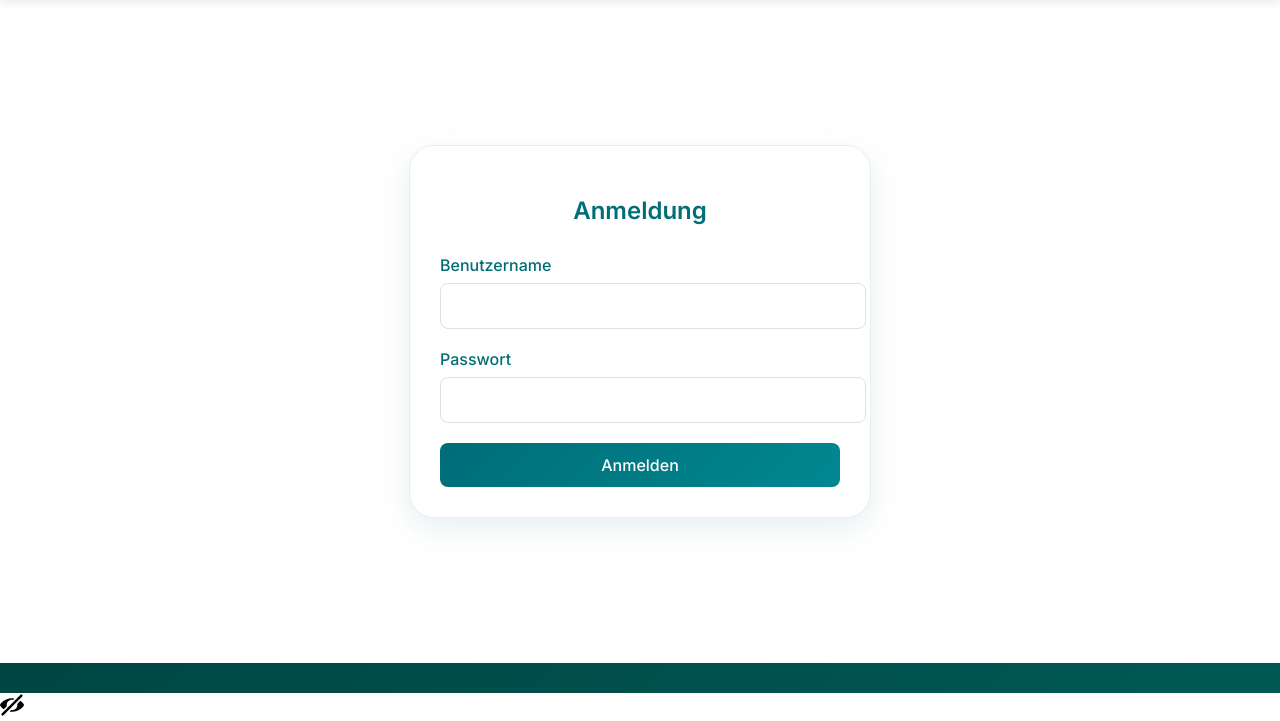
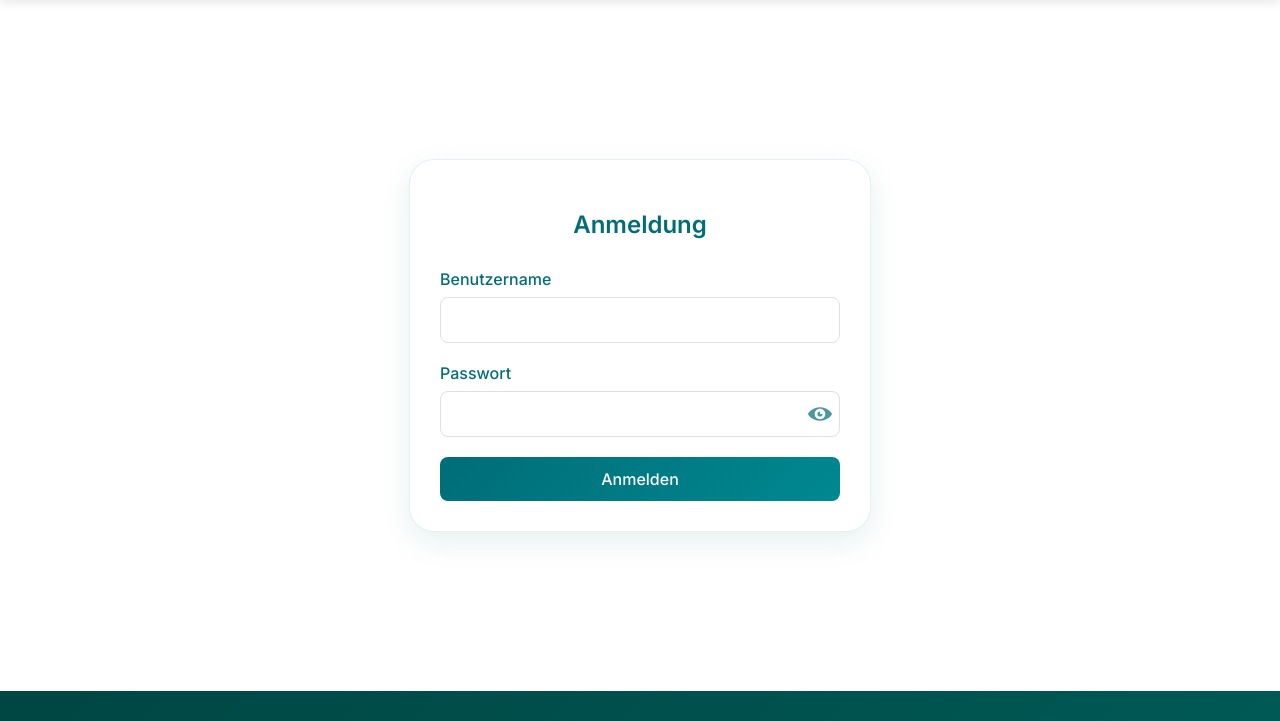
Before and after one commit to Real-M1000/Flask, a Flask app: page /login in a window 1280 px wide. Shown: the part 79-800 px from the top of the page. Run offline with Flask 3, Linux system fonts and the light colour scheme.

Commit message:
Update login.html

```diff
--- a/templates/login.html
+++ b/templates/login.html
@@ -71,16 +71,17 @@
         input[type="text"], input[type="password"] {
             width: 100%;
             padding: 12px;
+            padding-right: 40px; /* Platz für das Auge-Symbol */
             border: 1px solid #e0e0e0;
             border-radius: 8px;
             font-family: 'Inter', sans-serif;
             font-size: 1em;
             transition: border-color 0.3s;
+            box-sizing: border-box;
         }
         input[type="text"]:focus, input[type="password"]:focus {
             border-color: #006d77;
             outline: none;
-            padding-right: 40px;
         }
         button {
             width: 100%;
@@ -117,19 +118,37 @@
             display: flex;
             align-items: center;
         }
-
-        .eye-toggle-button {
+        .toggle-password {
             position: absolute;
-            right: 10px; /* Abstand von rechts */
+            right: 8px;
             top: 50%;
             transform: translateY(-50%);
-            background: transparent;
+            background: transparent !important;
             border: none;
             cursor: pointer;
             padding: 0;
+            z-index: 1;
+            outline: none;
+            width: 24px;
+            height: 24px;
         }
-
-
+        .toggle-password:hover, .toggle-password:focus, .toggle-password:active {
+            background: transparent !important;
+            outline: none;
+            box-shadow: none;
+        }
+        .toggle-password svg {
+            width: 24px;
+            height: 24px;
+            fill: #006d77;
+            opacity: 0.7;
+        }
+        .toggle-password:hover svg {
+            opacity: 1;
+        }
+        /* Beseitigt den Hintergrund beim Klicken */
+        .toggle-password:focus {
+            outline: none;
         }
     </style>
 </head>
@@ -147,8 +166,17 @@
                 </div>
                 <div class="form-group">
                     <label for="password">Passwort</label>
+                    <div class="password-container">
                         <input type="password" id="password" name="password" required>
-
+                        <button type="button" class="toggle-password" onclick="togglePassword()" aria-label="Passwort anzeigen/verstecken">
+                            <svg id="eye-open" xmlns="http://www.w3.org/2000/svg" viewBox="0 0 20 20">
+                                <path d="M10 4.4C3.439 4.4 0 9.232 0 10c0 .766 3.439 5.6 10 5.6 6.56 0 10-4.834 10-5.6 0-.768-3.44-5.6-10-5.6zm0 9.907c-2.455 0-4.445-1.928-4.445-4.307 0-2.379 1.99-4.309 4.445-4.309s4.444 1.93 4.444 4.309c0 2.379-1.989 4.307-4.444 4.307zM10 10c-.407-.447.663-2.154 0-2.154-1.228 0-2.223.965-2.223 2.154s.995 2.154 2.223 2.154c1.227 0 2.223-.965 2.223-2.154 0-.547-1.877.379-2.223 0z"/>
+                            </svg>
+                            <svg id="eye-closed" xmlns="http://www.w3.org/2000/svg" viewBox="0 0 20 20" style="display: none;">
+                                <path d="M18.521 1.478a1 1 0 0 0-1.414 0L1.48 17.107a1 1 0 1 0 1.414 1.414L18.52 2.892a1 1 0 0 0 0-1.414zM3.108 13.498l2.56-2.56A4.18 4.18 0 0 1 5.555 10c0-2.379 1.99-4.309 4.445-4.309.286 0 .564.032.835.082l1.203-1.202A12.645 12.645 0 0 0 10 4.401C3.44 4.4 0 9.231 0 10c0 .423 1.057 2.09 3.108 3.497zm13.787-6.993l-2.562 2.56c.069.302.111.613.111.935 0 2.379-1.989 4.307-4.444 4.307-.284 0-.56-.032-.829-.081l-1.204 1.203c.642.104 1.316.17 2.033.17 6.56 0 10-4.833 10-5.599 0-.424-1.056-2.09-3.105-3.495z"/>
+                            </svg>
+                        </button>
+                    </div>
                 </div>
                 <button type="submit">Anmelden</button>
             </form>
@@ -157,37 +185,34 @@
     <div class="footer">
         <p></p>
     </div>
-    <span class="eye-icon" onclick="togglePassword()">
-    <!-- Normales Auge -->
-        <svg id="eye-hidden" xmlns="http://www.w3.org/2000/svg" xml:space="preserve" viewBox="0 0 20 20" width="24" height="24">
-            <path d="M18.521 1.478a1 1 0 0 0-1.414 0L1.48 17.107a1 1 0 1 0 1.414 1.414L18.52 2.892a1 1 0 0 0 0-1.414zM3.108 13.498l2.56-2.56A4.18 4.18 0 0 1 5.555 10c0-2.379 1.99-4.309 4.445-4.309.286 0 .564.032.835.082l1.203-1.202A12.645 12.645 0 0 0 10 4.401C3.44 4.4 0 9.231 0 10c0 .423 1.057 2.09 3.108 3.497zm13.787-6.993l-2.562 2.56c.069.302.111.613.111.935 0 2.379-1.989 4.307-4.444 4.307-.284 0-.56-.032-.829-.081l-1.204 1.203c.642.104 1.316.17 2.033.17 6.56 0 10-4.833 10-5.599 0-.424-1.056-2.09-3.105-3.495z"></path>
-        </svg>
-
-        <!-- Durchgestrichenes Auge -->
-        <svg id="eye-normal" xmlns="http://www.w3.org/2000/svg" xml:space="preserve" viewBox="0 0 20 20" width="24" height="24" style="display: none;">
-            <path d="M10 4.4C3.439 4.4 0 9.232 0 10c0 .766 3.439 5.6 10 5.6 6.56 0 10-4.834 10-5.6 0-.768-3.44-5.6-10-5.6zm0 9.907c-2.455 0-4.445-1.928-4.445-4.307 0-2.379 1.99-4.309 4.445-4.309s4.444 1.93 4.444 4.309c0 2.379-1.989 4.307-4.444 4.307zM10 10c-.407-.447.663-2.154 0-2.154-1.228 0-2.223.965-2.223 2.154s.995 2.154 2.223 2.154c1.227 0 2.223-.965 2.223-2.154 0-.547-1.877.379-2.223 0z"></path>
-        </svg>
-    </span>
 
     <script>
+    // Bei Seitenstart als geöffnetes Auge darstellen
+    window.onload = function() {
+        // Stellen Sie sicher, dass das Passwortfeld immer als Passwort beginnt
+        document.getElementById('password').type = 'password';
+        // Stellen Sie sicher, dass das offene Auge angezeigt wird
+        document.getElementById('eye-open').style.display = 'block';
+        document.getElementById('eye-closed').style.display = 'none';
+    };
+
     function togglePassword() {
         const passwordField = document.getElementById('password');
-    const eyeNormal = document.getElementById('eye-normal');
-    const eyeHidden = document.getElementById('eye-hidden');
+        const eyeOpen = document.getElementById('eye-open');
+        const eyeClosed = document.getElementById('eye-closed');
 
         if (passwordField.type === 'password') {
+            // Wenn das Passwort verborgen ist, zeige es an und setze das geschlossene Auge
             passwordField.type = 'text';
-        // Zeige das "normale Auge" und verstecke das "durchgestrichene Auge"
-        eyeNormal.style.display = 'none';
-        eyeHidden.style.display = 'block';
+            eyeOpen.style.display = 'none';
+            eyeClosed.style.display = 'block';
         } else {
+            // Wenn das Passwort sichtbar ist, verberge es und setze das offene Auge
             passwordField.type = 'password';
-        // Zeige das "durchgestrichene Auge" und verstecke das "normale Auge"
-        eyeNormal.style.display = 'block';
-        eyeHidden.style.display = 'none';
+            eyeOpen.style.display = 'block';
+            eyeClosed.style.display = 'none';
         }
     }
-
     </script>
 </body>
 </html>
```
Lines whose indentation alone changed are shown as unchanged.
